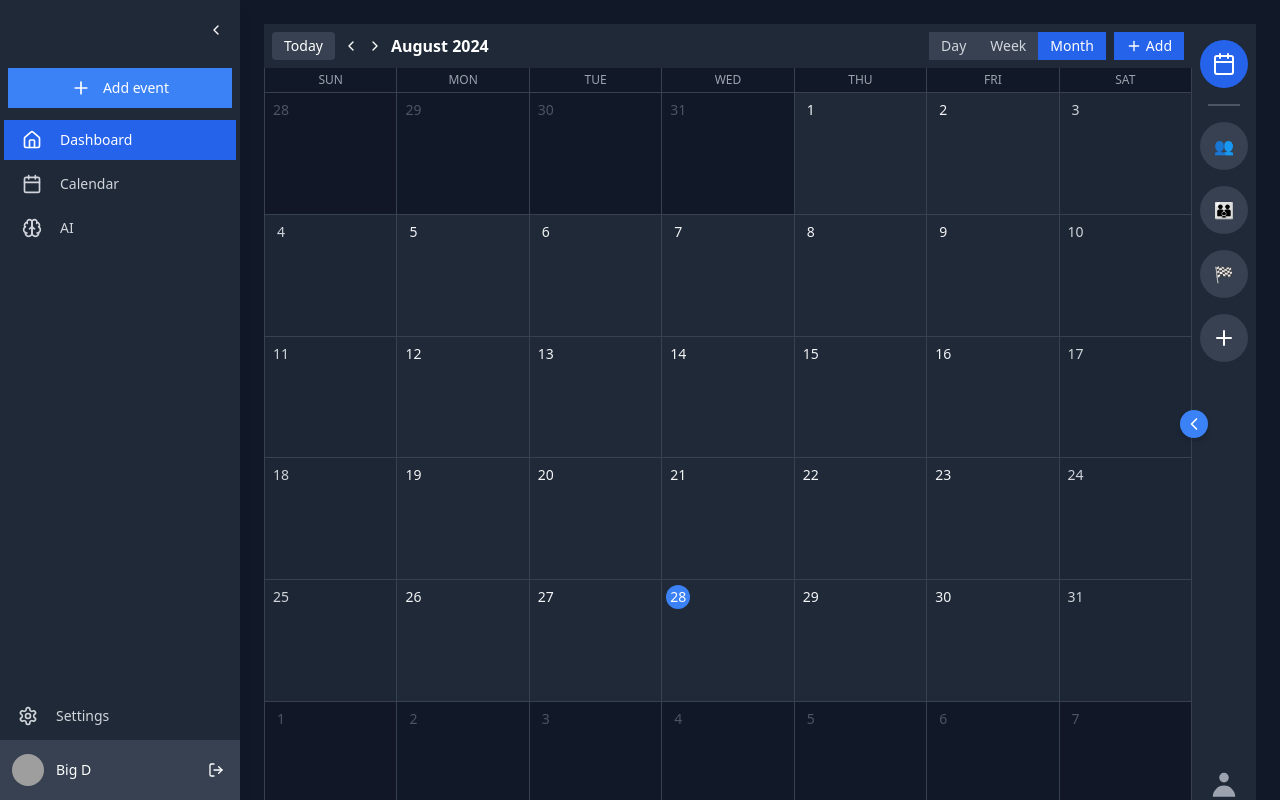
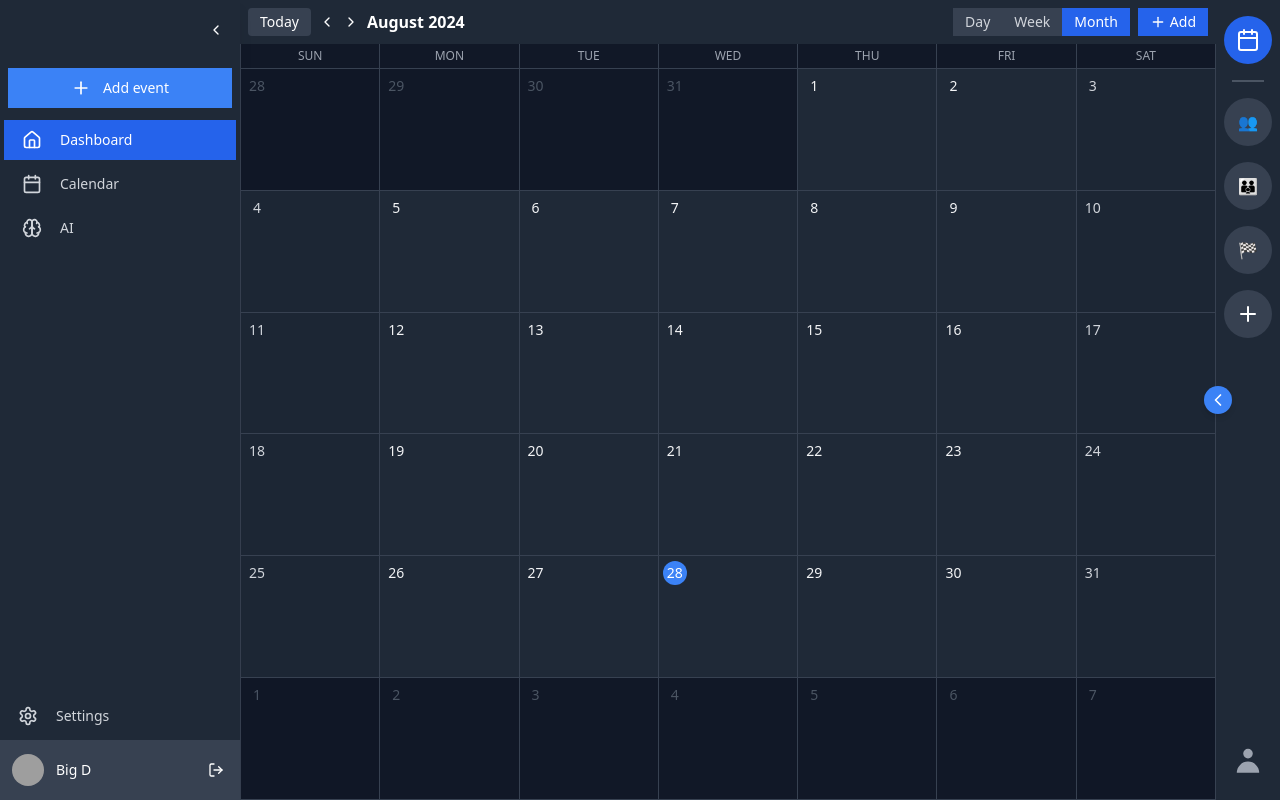
Before and after one commit to gsdyu/Calcoy, a Next.js app in the folder frontend/: page /calendar in a window 1280 px wide. Built offline with nearby package versions, Linux system fonts and the light colour scheme; grey boxes are pictures that could not be loaded.

Commit message:
Actually LOL there it reinttroduced the gap back in but didnt realize it this should be the implementation

```diff
--- a/frontend/src/components/SharedLayout.js
+++ b/frontend/src/components/SharedLayout.js
@@ -34,7 +34,7 @@ const SharedLayout = ({ children }) => {
         onAddEvent={handleAddEvent}
       />
       <main className={`flex-1 transition-all duration-300 ${isCollapsed ? 'ml-14' : 'ml-60'}`}>
-        <div className="h-full overflow-y-auto p-6">
+        <div className="h-full overflow-y-auto">
           {children}
         </div>
       </main>
```
